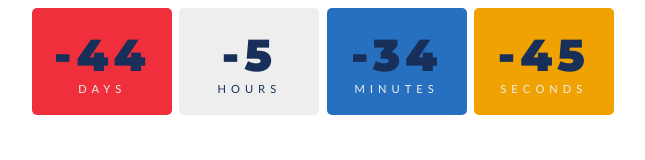
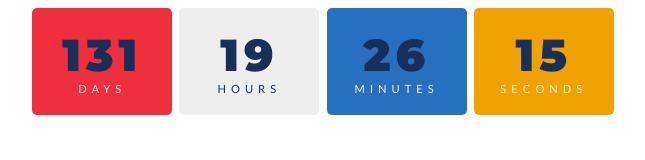
Before and after one commit to sunidhi1729/notioncountdown, a plain HTML site: page index.html in a window 1280 px wide. Shown: the whole page, without its empty margins (317-962 px from the left). Drawn offline with Linux system fonts and the light colour scheme.

Commit message:
Update index.html

```diff
--- a/index.html
+++ b/index.html
@@ -103,7 +103,7 @@ body{
 </body>
 <script>
     const year = new Date().getFullYear();
-const myDate = new Date('May 27, 2023 00:00:00');
+const myDate = new Date('Nov 18, 2023 00:00:00');
 console.log(myDate);
 
 // countdown
```
